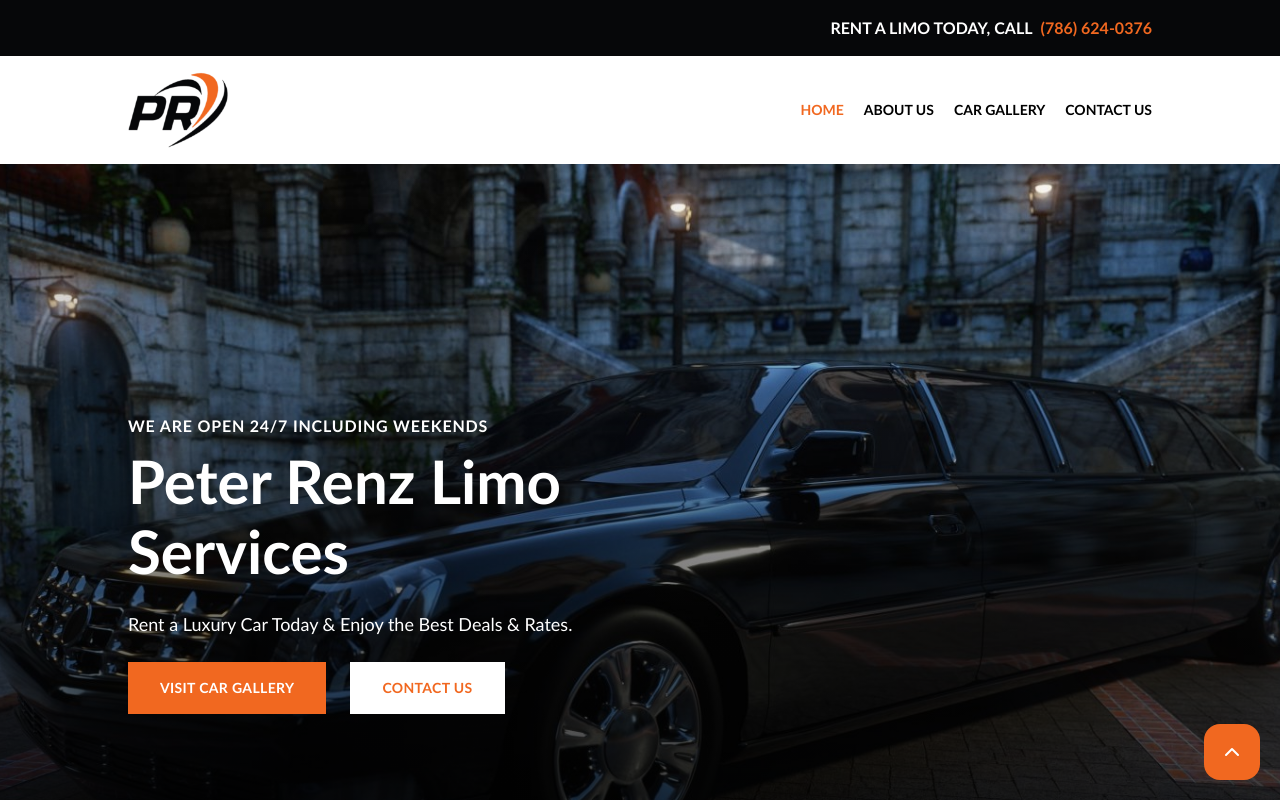
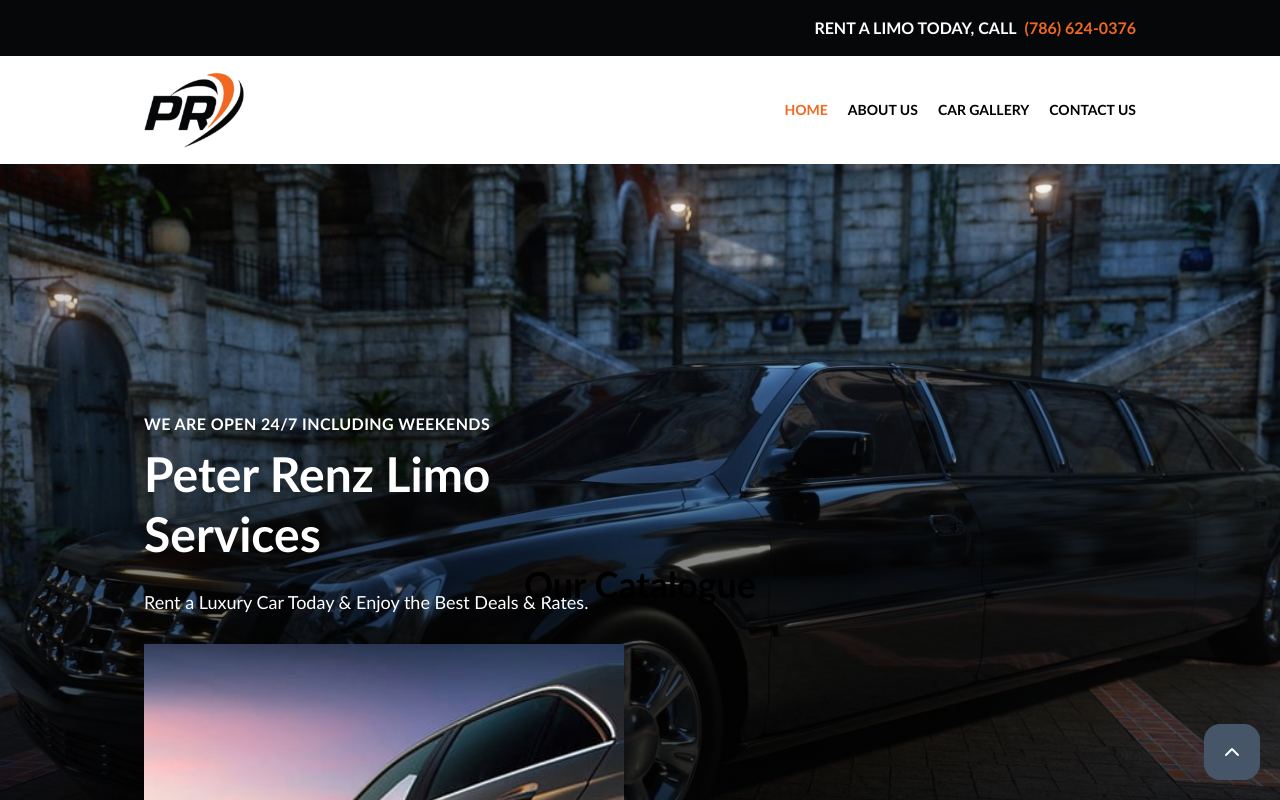
Before and after one commit to 2gbeh/react-playground, a Next.js app: page / in a window 1280 px wide. Shown: the top 800 px of the page. Built offline with nearby package versions, Linux system fonts and the light colour scheme.

Commit message:
feat(responsive): add useDeviceManager hook

```diff
--- a/components/atoms/fab/index.tsx
+++ b/components/atoms/fab/index.tsx
@@ -7,9 +7,13 @@
   console.log("🚀 ~ Fab");
   // renders
   return (
-    <div className="flex-centered absolute bottom-5 right-5 h-[56px] w-[56px] rounded-[16px] bg-brand">
+    <a
+      href="#top"
+      className="flex-centered absolute bottom-5 right-5 h-[56px] w-[56px] rounded-[16px] bg-slate-600"
+      title="Top"
+    >
       <ChevronUpIcon color="white" size={24} />
-    </div>
+    </a>
   );
 };
 
--- a/components/atoms/header/index.tsx
+++ b/components/atoms/header/index.tsx
@@ -3,6 +3,7 @@
 import { useRouter } from "next/router";
 //
 import Logo from "../logo";
+import { GridIcon, MenuIcon } from "lucide-react";
 
 interface IProps {}
 
@@ -15,7 +16,10 @@
       <div className="flex-center-between container">
         <Logo />
         <nav className="">
-          <ul className="space-x-5 text-sm font-semibold">
+          <i className="block sm:hidden">
+            <MenuIcon size={32} />
+          </i>
+          <ul className="hidden space-x-5 text-sm font-semibold sm:block">
             {[
               { label: "HOME", path: "/" },
               { label: "ABOUT US", path: "/about-us" },
--- a/components/molecules/gallery/index.tsx
+++ b/components/molecules/gallery/index.tsx
@@ -1,15 +1,18 @@
 import React from "react";
+//
 import Figure from "../../atoms/figure";
+import { useDeviceManager } from "@/hooks/useDeviceManager";
 
 interface IProps {}
 
 const Gallery: React.FC<IProps> = ({}) => {
+  const { isMobile } = useDeviceManager();
   console.log("🚀 ~ Gallery");
   // renders
   return (
     <section className="bg-white py-[120px]">
       <div className="container space-y-10">
-        <h1 className="h2 text-center">Car Categories</h1>
+        <h1 className="h2 text-center">Car Gallery</h1>
         <ul className="flex-centered flex-wrap gap-10">
           {[...Array(12)].map((_, i) => {
             let j = i + 1;
@@ -20,7 +23,7 @@
                   {/* <figcaption className="h4 text-center">{name}</figcaption> */}
                   <Figure
                     src={`https://template68211.motopreview.com/mt-demo/68200/68211/mt-content/uploads/2018/08/mt-1582-home-categories${j}.jpg`}
-                    size={240}
+                    size={isMobile ? 480 : 240}
                   />
                 </figure>
               </li>
--- a/components/molecules/hero/index.tsx
+++ b/components/molecules/hero/index.tsx
@@ -15,13 +15,13 @@
       <div className="container">
         <div className="max-w-[520px] space-y-6">
           <hgroup className="space-y-2">
-            <h2 className="h4">WE ARE OPEN 24/7 INCLUDING WEEKENDS</h2>
-            <h1 className="h1">{APP.name_short}</h1>
+            <h2 className="h4b sm:h4">WE ARE OPEN 24/7 INCLUDING WEEKENDS</h2>
+            <h1 className="h1b sm:h1">{APP.name_short}</h1>
           </hgroup>
           <p className="text-lg">
-            Rent a Luxury Car Today & Enjoy the Best Deals & Rates. <br/>
+            Rent a Luxury Car Today & Enjoy the Best Deals & Rates. <br />
           </p>
-          <div className="space-x-6">
+          <div className="space-y-6 sm:space-x-6">
             <button className="button">VISIT CAR GALLERY</button>
             <button className="button-alt">CONTACT US</button>
           </div>
--- a/components/molecules/section-a/index.tsx
+++ b/components/molecules/section-a/index.tsx
@@ -7,10 +7,10 @@
   console.log("🚀 ~ SectionA");
   // renders
   return (
-    <section className="flex-col-center h-screen bg-white py-4">
+    <section className="flex-col-center sm:h-screen bg-white py-4">
       <div className="container space-y-10">
         <h1 className="h2 text-center">Our Catalogue</h1>
-        <ul className="flex-centered gap-10">
+        <ul className="sm:flex-centered gap-10">
           <li>
             <figure className="relative">
               <Figure src="/uploads/section-a1.png" size={480} />
--- a/components/molecules/section-b/index.tsx
+++ b/components/molecules/section-b/index.tsx
@@ -16,7 +16,7 @@
           <h1 className="h2">10% Off on Any Rental!</h1>
           <p className="h4">First Time Renters Only!</p>
         </hgroup>
-        <div className="space-x-6">
+        <div className="space-x-6 space-y-6">
           <button className="button-alt">MAKE PAYMENT</button>
           <button className="button">RETURN POLICY</button>
         </div>
--- /dev/null
+++ b/hooks/useDeviceManager.ts
@@ -0,0 +1,7 @@
+import { useMediaQuery } from "react-responsive";
+
+export function useDeviceManager() {
+  const isMobile = useMediaQuery({ query: "(max-width: 768px)" });
+
+  return { isMobile };
+}
--- a/package.json
+++ b/package.json
@@ -14,7 +14,8 @@
     "lucide-react": "^0.465.0",
     "next": "15.0.3",
     "react": "^18.3.1",
-    "react-dom": "^18.3.1"
+    "react-dom": "^18.3.1",
+    "react-responsive": "^10.0.0"
   },
   "devDependencies": {
     "@types/node": "^20",
--- a/pages/_document.tsx
+++ b/pages/_document.tsx
@@ -4,7 +4,7 @@
   return (
     <Html lang="en" className="">
       <Head />
-      <body className="antialiased">
+      <body className="antialiased" id="top">
         <Main />
         <NextScript />
       </body>
--- a/pages/globals.css
+++ b/pages/globals.css
@@ -20,13 +20,17 @@
   }
 }
 
+html {
+  scroll-behavior: smooth;
+}
+
 body {
   background: #fafafa;
   font-family: 'Trebuchet MS', 'Lucida Sans Unicode', 'Lucida Grande', 'Lucida Sans', Arial, sans-serif;
 }
 
 .container {
-  @apply w-full sm:w-[80%] mx-auto
+  @apply w-full sm:w-[80%] mx-auto px-4
 }
 
 .flex-centered {
@@ -45,6 +49,10 @@
   @apply text-6xl font-black leading-[70px] tracking-normal
 }
 
+.h1b {
+  @apply text-5xl font-black leading-[60px] tracking-normal
+}
+
 .h2 {
   @apply text-4xl font-black
 }
@@ -55,6 +63,10 @@
 
 .h4 {
   @apply font-black tracking-wider
+}
+
+.h4b {
+  @apply font-bold tracking-wide
 }
 
 .p {
--- a/pages/index.tsx
+++ b/pages/index.tsx
@@ -23,7 +23,7 @@
       <SectionC />
       <Testimonials />
       <SectionD />
-      <Footer />
+      {/* <Footer /> */}
       <Fab />
     </main>
   );
```
Also changed, not shown: 1 other file (tests, documents, lock files or other folders).
